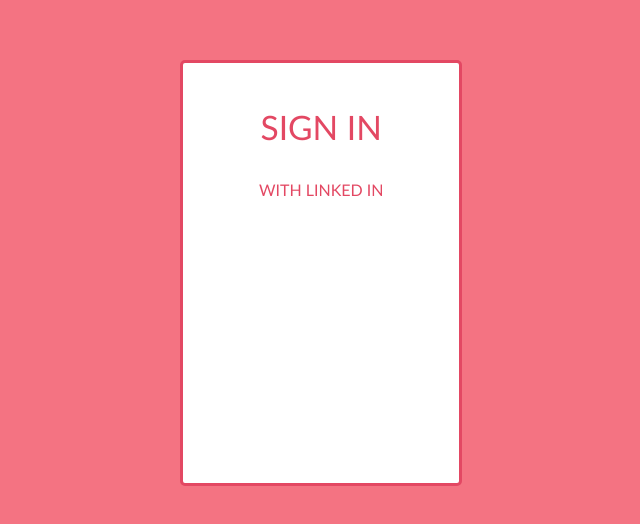
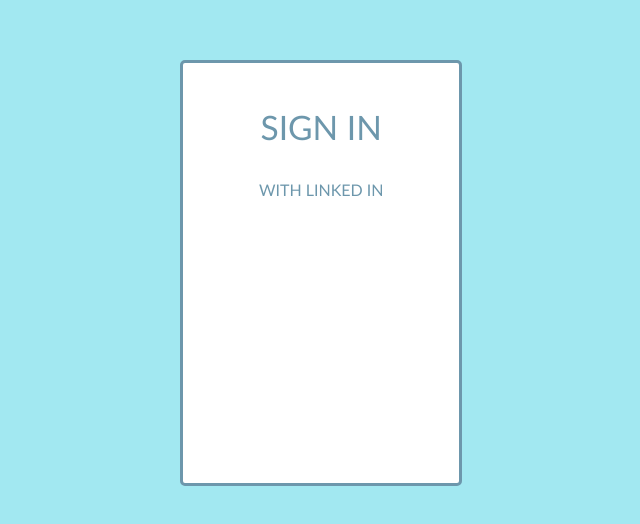
Before and after one commit to Niskarsh/signin-assignment-react, a React (Create React App) app: page / in a window 1280 px wide. Shown: the part 116-640 px from the top of the page, without its empty margins (319-959 px from the left). Built offline with nearby package versions, Linux system fonts and the light colour scheme.

Commit message:
bluish theme set

```diff
--- a/src/containers/login/card/index.css
+++ b/src/containers/login/card/index.css
@@ -1,7 +1,7 @@
 .Card {
     background-color: white;
     border-radius: 5px;
-    border: 3px solid #E34863;
+    border: 3px solid #6D97AC;
     padding: 10px 10px 10px 10px;
     border: 0px 0px 0px 0px;
     width: 20%;
@@ -13,7 +13,7 @@
 }
 
 .Card>p {
-    color : #E34863;
+    color : #6D97AC;
     font-style: bold;
     font-family: 'Gill Sans', 'Gill Sans MT', Calibri, 'Trebuchet MS', sans-serif;
 }
--- a/src/index.css
+++ b/src/index.css
@@ -2,6 +2,6 @@
   margin: 0;
   padding: 0;
   font-family: sans-serif;
-  background-color: #F47382
+  background-color: #A2E8F1
   /* #C7BBC9 */
 }
```
